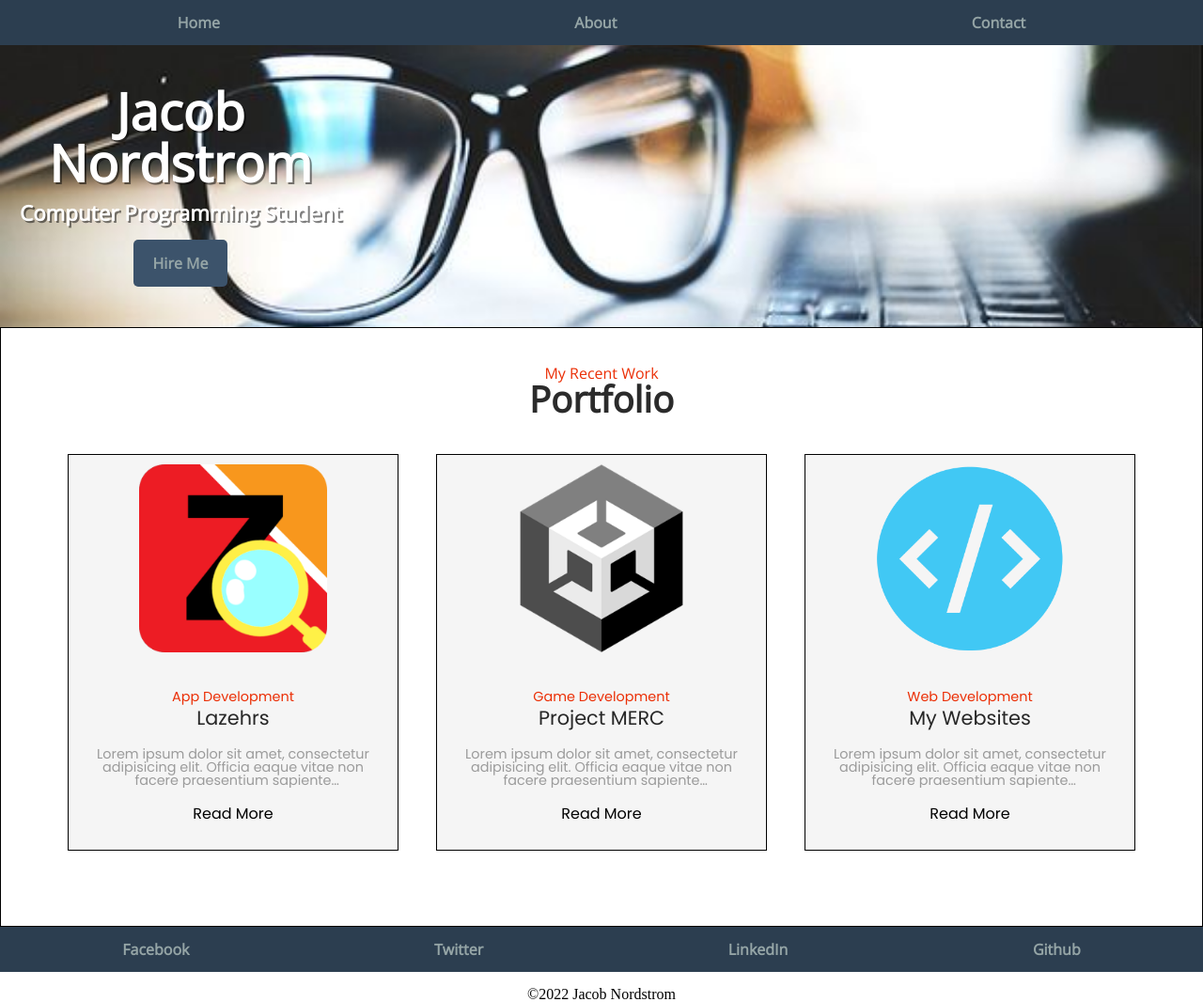
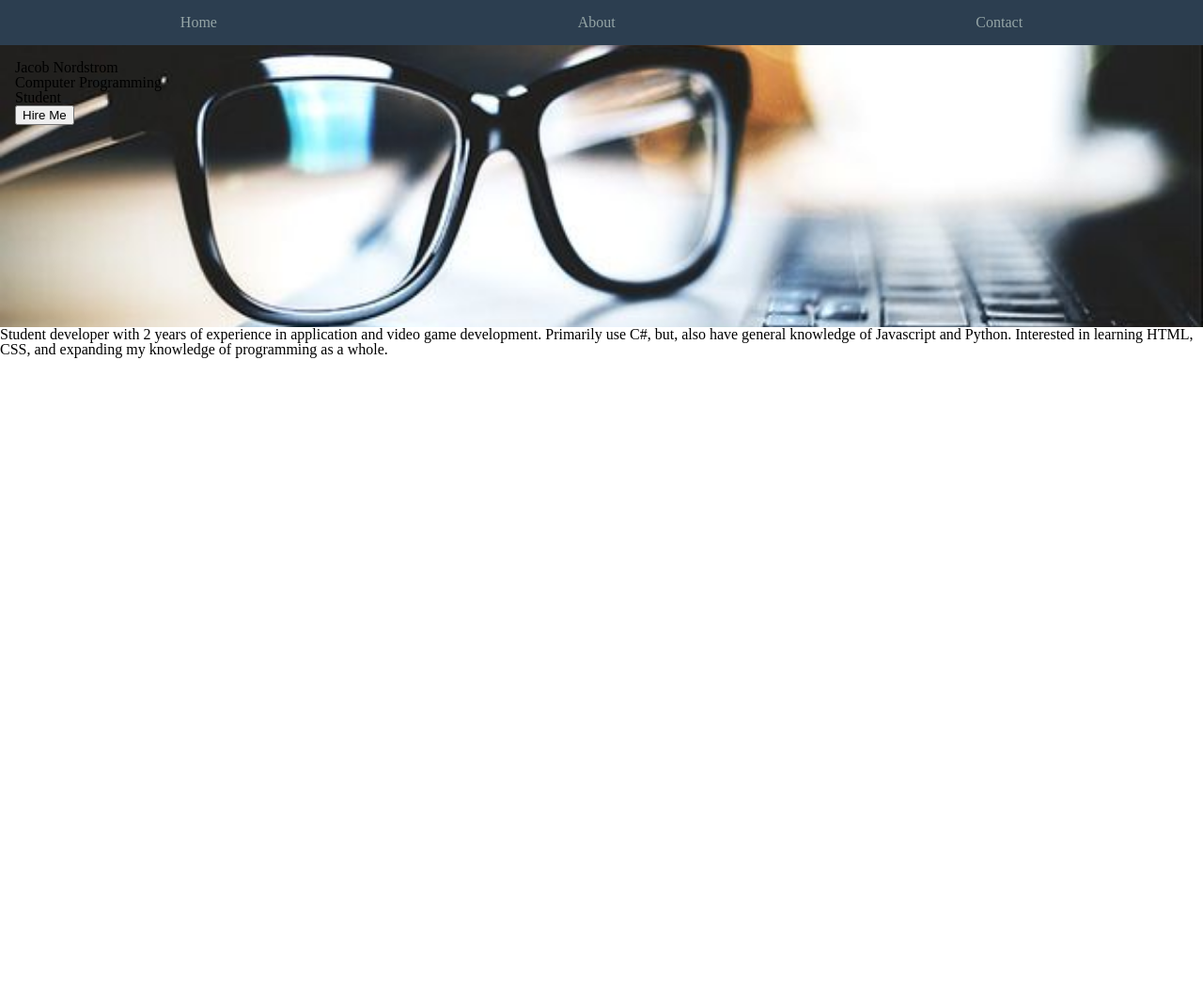
Before and after one commit to jnordst/comp-1002-assignment-02, a plain HTML site: page index.html in a window 1280 px wide. Shown: the whole page at 94% size. After the commit the page ends 800 px from the top, so only its background shows below. Drawn offline with nearby package versions, Linux system fonts and the light colour scheme.

Commit message:
adjusted home page

```diff
--- a/index.html
+++ b/index.html
@@ -17,93 +17,20 @@
             </ul>
         </nav>
 
-        <header>
-            <div id="header-content">
+        <header class="header-grid">
+            <article class="header-grid-1">
                 <h1>Jacob Nordstrom</h1>
                 <h2>Computer Programming Student</h2>
-                <a href="#" class="btm read-more">Hire Me</a>
-            </div>
+                <button>Hire Me</button>
+            </article>
         </header>
 
-
         <main>
-            <div class="main-content">
-                <div class="post">
-                    <div class="post-heading">
-                        <span>My Recent Work</span>
-                        <h3>Portfolio</h3>
-                    </div>
-
-                    <div class="post-container">
-
-                        <div class="post-box">
-                            <div class="post-image">
-                                <img src="./images/lazhers_logo.png" alt="lazhers_logo">
-                            </div>
-
-                            <div class="post-text">
-                                <span>App Development</span>
-                                <a href="#" class="post-title">Lazehrs</a>
-                                <p>Lorem ipsum dolor sit amet, consectetur adipisicing elit. Officia eaque vitae non facere praesentium sapiente necessitatibus iure officiis rem molestias iste voluptatum eum ipsam fugiat, temporibus, explicabo minus ullam amet.</p>
-                                <a href="#" class="post-read-more">Read More</a>
-                            </div>
-                        </div>
-
-                        <div class="post-box">
-                            <div class="post-image">
-                                <img src="./images/unity_logo.png" alt="lazhers_logo">
-                            </div>
-
-                            <div class="post-text">
-                                <span>Game Development</span>
-                                <a href="#" class="post-title">Project MERC</a>
-                                <p>Lorem ipsum dolor sit amet, consectetur adipisicing elit. Officia eaque vitae non facere praesentium sapiente necessitatibus iure officiis rem molestias iste voluptatum eum ipsam fugiat, temporibus, explicabo minus ullam amet.</p>
-                                <a href="#" class="post-read-more">Read More</a>
-                            </div>
-                        </div>
-
-                        <div class="post-box">
-                            <div class="post-image">
-                                <img src="./images/web_dev_icon.jpg" alt="lazhers_logo">
-                            </div>
-
-                            <div class="post-text">
-                                <span>Web Development</span>
-                                <a href="#" class="post-title">My Websites</a>
-                                <p>Lorem ipsum dolor sit amet, consectetur adipisicing elit. Officia eaque vitae non facere praesentium sapiente necessitatibus iure officiis rem molestias iste voluptatum eum ipsam fugiat, temporibus, explicabo minus ullam amet.</p>
-                                <a href="#" class="post-read-more">Read More</a>
-                            </div>
-                        </div>
-
-                    </div>
-
-
-
-
-                </div>
-            </div>
-
-
-
-
-
+            <section>
+                <p>
+                    Student developer with 2 years of experience in application and video game development. Primarily use C#, but, also have general knowledge of Javascript and Python. Interested in learning HTML, CSS, and expanding my knowledge of programming as a whole.
+                </p>
             </section>
-
-
-
         </main>
-
-        <footer>
-            <nav>
-                <ul>
-                    <li><a href="#">Facebook</a></li>
-                    <li><a href="#">Twitter</a></li>
-                    <li><a href="#">LinkedIn</a></li>
-                    <li><a href="#">Github</a></li>
-                </ul>
-            </nav>
-
-            <p>&copy;2022 Jacob Nordstrom</p>
-        </footer>
     </body>
 </html>
--- a/styles/style.css
+++ b/styles/style.css
@@ -1,33 +1,12 @@
 @import url(./reset.css);
-@import url('https://fonts.googleapis.com/css2?family=Merriweather:wght@300&family=Open+Sans:wght@300&display=swap');
-@import url('https://fonts.googleapis.com/css2?family=Poppins&display=swap');
 
 
-a {
-    text-decoration: none;
-    color: inherit;
-}
-
-.btn {
-    padding: .5rem 1rem;
-    background: #2c3e50;
-    color: white;
-    border: 1px solid transparent;
-    border-radius: .25rem;
-}
-
-.btn:hover {
-    color: white;
-    background: #3c536b;;
-}
 
 /* Nav */
 nav ul {
     display: flex;
     justify-content: space-around;
     background: #2c3e50;
-    font-family: 'Open Sans', sans serif;
-    font-weight: bold;
 }
 
 nav li {
@@ -50,9 +29,19 @@ body > header {
     background-size: cover;
     background-repeat: no-repeat;
     background-position: center;
-    display: flex;
-    justify-content: space-between;
 }
+
+
+.header-grid {
+    display: grid;
+    grid-template-columns: 300px, 1000px;
+
+}
+
+
+
+
+
 
 #header-content {
     display: flex;
@@ -61,145 +50,64 @@ body > header {
     align-items: center;
     gap: 1em;
     color: #fff;
+    text-shadow: 2px 2px rgba(0,0,0,0.5);
     width: 30%;
     height: 100%;
-    font-family: 'Open Sans', sans serif;
-    font-weight: bold;
+}
+
+. {
+    display: flex;
+    flex-direction: column;
+    justify-content: center;
+    align-items: center;
+    gap: 1em;
+    width: 30%;
+    height: 100%;
+    margin-right: 1em;
+}
+
+#header-message p {
+    padding: 1em;
+    color: #fff;
+    border-radius: 5px;
+    color: rgb(226, 226, 226);
+    background: rgb(148, 148, 148);
+    text-align: center;
+    width: 50%;
 }
 
 #header-content h1 {
-    text-shadow: 2px 2px rgba(0,0,0,0.5);
-    text-align: center;
     font-size: 3.4em;
 }
 
 #header-content h2 {
-    text-shadow: 2px 2px rgba(0,0,0,0.5);
-    text-align: center;
-    font-size: 1.4em;
+    font-size: 1.6em;
 }
 
-.read-more {
-    display: flex;
-    align-items: center;
-    justify-content: center;
+#header-content button {
     width: 100px;
     height: 50px;
+    border: none;
     border-radius: 5px;
-    background: #3c536b;
-    color: #95a5a6;
+    color: rgb(226, 226, 226);
+    background: rgb(148, 148, 148);
 }
 
-.read-more:hover {
-    color: #bececf;
-    background: #34485f;;
-    transition: .25s;
+/* Main */
+main {
+    order: 2;
+    display: flex;
+    flex-wrap: wrap;
+    justify-content: center;
 }
 
-/* Main Content*/
-.post {
-    display: flex;
-    justify-content: center;
-    align-items: center;
-    flex-direction: column;
-    padding: 40px;
-    border: 1px solid black;
-    font-family: 'Poppins', sans serif;
+article {
+    width: 200px;
+    padding: 1em;
 }
 
-.post .post-heading {
-    display: flex;
-    justify-content: center;
-    align-items: center;
-    flex-direction: column;
-    font-family: 'Open Sans', sans serif;
-}
-
-.post .post-heading span {
-    color: #eb2f06
-}
-
-.post .post-heading h3 {
-    font-size: 2.4rem;
-    color: #2b2b2b;
-    font-weight: bold;
-}
-
-.post .post-container {
-    display: flex;
-    justify-content: center;
-    align-items: center;
-    margin: 20px 0px;
-    flex-wrap: wrap;
-}
-
-.post .post-container .post-box {
-    width: 350px;
-    background: whitesmoke;
-    border: 1px, solid, black;
-    margin: 20px;
-}
-
-.post-image {
-    display: flex;
-    justify-content: center;
+article img {
     width: 100%;
-    height: 100%;
-}
-
-.post-image img {
-    width: 200px;
-    height: 200px;
-    object-fit: cover;
-    object-fit: center;
-    margin: 10px;
-}
-
-.post-text {
-    padding: 30px;
-    display: flex;
-    flex-direction: column;
-    justify-content: center;
-    align-items: center;
-    text-align: center;
-}
-
-.post-text span {
-    color: #eb2f06;
-    font-size: 0.9rem;
-    margin-bottom: 5px;
-}
-
-.post-text .post-title {
-    font-size: 1.3rem;
-    font-weight: 500;
-    color: #272727;
-}
-
-.post-text .post-title:hover {
-    color: #eb2f06;
-    transition: all ease 0.3s;
-}
-
-.post-text p {
-    color: #9b9b9b;
-    font-size: 0.9rem;
-    display: -webkit-box;
-    -webkit-line-clamp: 3;
-    -webkit-box-orient: vertical;
-    overflow: hidden;
-    text-overflow: ellipsis;
-    margin: 20px 0px;
-}
-
-.post-read-more {
-    display: flex;
-    justify-content: right;
-}
-
-.post-read-more:hover {
-    color: #eb2f06;
-    transition: all ease 0.3s;
 }
 
 /* Aside */
```
